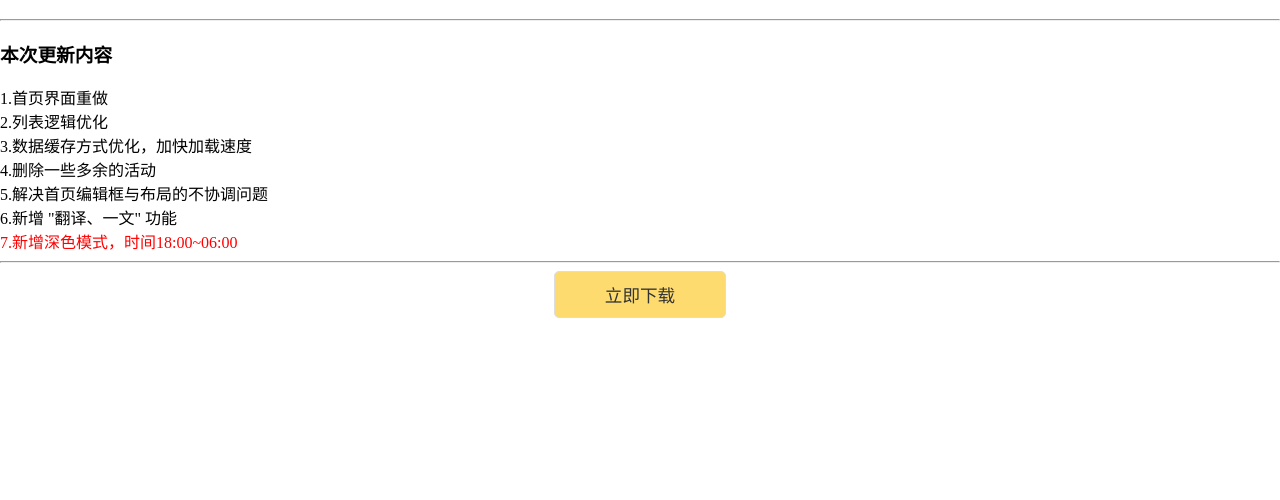
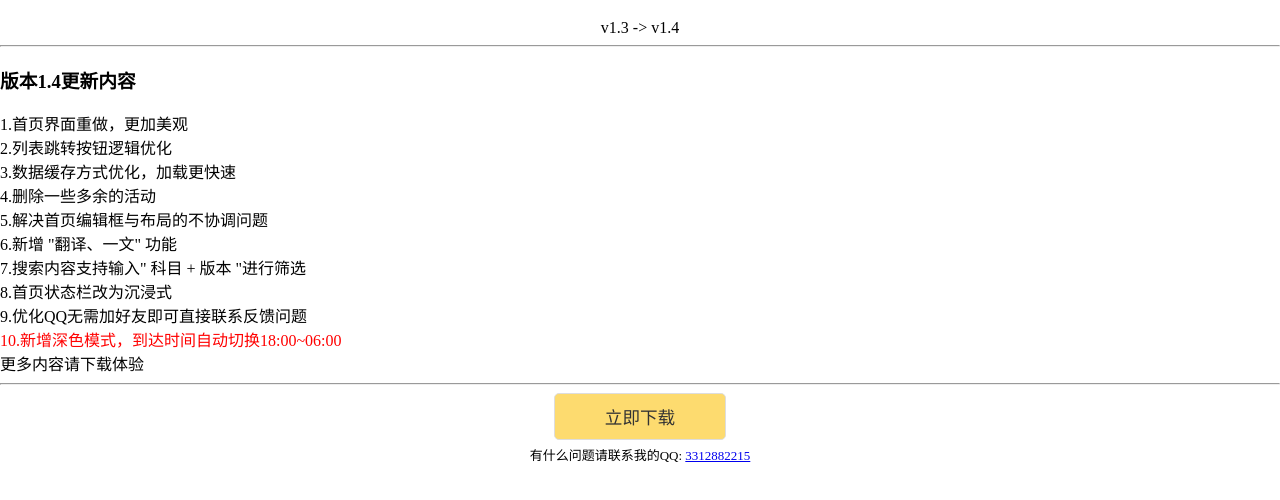
Before and after one commit to 3312882215/3312882215.github.io, a plain HTML site: page index.html in a window 1280 px wide. Shown: the part 304-804 px from the top of the page. Drawn offline with Linux system fonts and the light colour scheme.

Commit message:
1.4添加下载链接，修改更新内容

```diff
--- a/css/styles.css
+++ b/css/styles.css
@@ -13,10 +13,15 @@ img{
                 border:1px solid #ddd;
                 background:rgb(253, 219, 111);
                 display: inline-block;
-                margin-bottom: 40px;
+                margin-bottom: 5px;
                 font-size: 1.1em;
                 border-radius: 5px;
                 color:#333;
                 min-width:100px;
 				text-decoration: none;
     }
+
+	.me{
+	 font-size: 13px;
+	 margin-bottom: 40px
+	}
--- a/index.html
+++ b/index.html
@@ -2,7 +2,7 @@
 <html xmlns="http://www.w3.org/1999/xhtml" xml:lang="zh-CN" lang="zh-CN">
   <head>
 	<title>赣教云视频</title>
-	<link rel="shortcut icon" href="/favicon.ico"/>
+	<link rel="shortcut icon" href="/img/favicon.ico"/>
 	<link rel="stylesheet" type="text/css" href="css/styles.css">
 	<meta name="format-detection" content="telephone=no" />
 	<meta content="width=device-width, initial-scale=1.0, maximum-scale=1.0, minimum-scale=1.0, user-scalable=0;" name="viewport" />
@@ -12,23 +12,31 @@
 	<div align="center">
 	<img width="200px" height="200px" src="/img/icon.png"/>
 	<h1>赣教云视频1.4</h1>
+	v1.3 -> v1.4
 	<hr/>
 	<div class="p" align="left">
-	  <h3>本次更新内容</h3>
-	  1.首页界面重做<br/>
-	  2.列表逻辑优化<br/>
-	  3.数据缓存方式优化，加快加载速度<br/>
+	  <h3>版本1.4更新内容</h3>
+	  1.首页界面重做，更加美观<br/>
+	  2.列表跳转按钮逻辑优化<br/>
+	  3.数据缓存方式优化，加载更快速<br/>
 	  4.删除一些多余的活动<br/>
 	  5.解决首页编辑框与布局的不协调问题<br/>
 	  6.新增 "翻译、一文" 功能<br/>
-	  <span><font color=red>7.新增深色模式，时间18:00~06:00</font></span>
+	  7.搜索内容支持输入" 科目 + 版本 "进行筛选<br/>
+	  8.首页状态栏改为沉浸式<br/>
+	  9.优化QQ无需加好友即可直接联系反馈问题<br/>
+	  <span style="color:red">10.新增深色模式，到达时间自动切换18:00~06:00</span><br/>
+	  更多内容请下载体验
 	</div>
 	</div>
 	<hr/>
 	<div class="xz">
-	  <a href="/php/xz.php">
+	  <a href="http://api.unionapi.cn/lanzou/api.php?download=true&url=https://lanzous.com/icg8fub">
 		立即下载
 	  </a>
 	 </div>
+	 <div class="me" align="center">
+	   有什么问题请联系我的QQ: <a href="http://wpa.qq.com/msgrd?v=3&uin=3312882215&site=qq&menu=yes">3312882215</a>
+	 </div>
   </body>
 </html>
```
Also changed, not shown: img/favicon.ico (renamed from favicon.ico).
